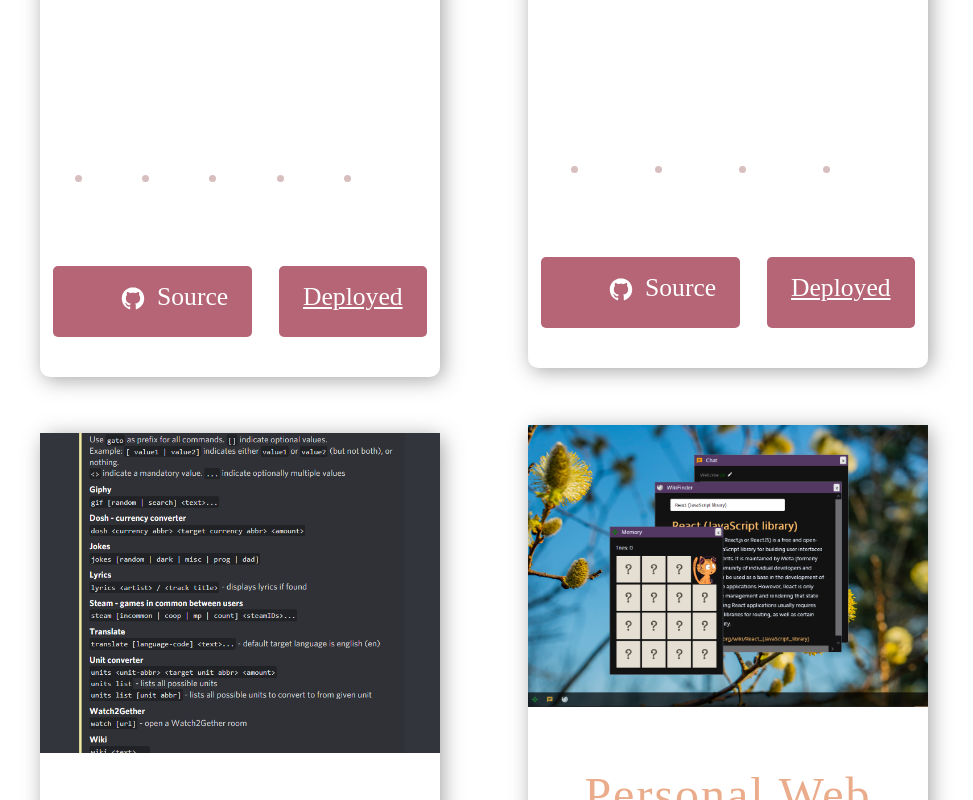
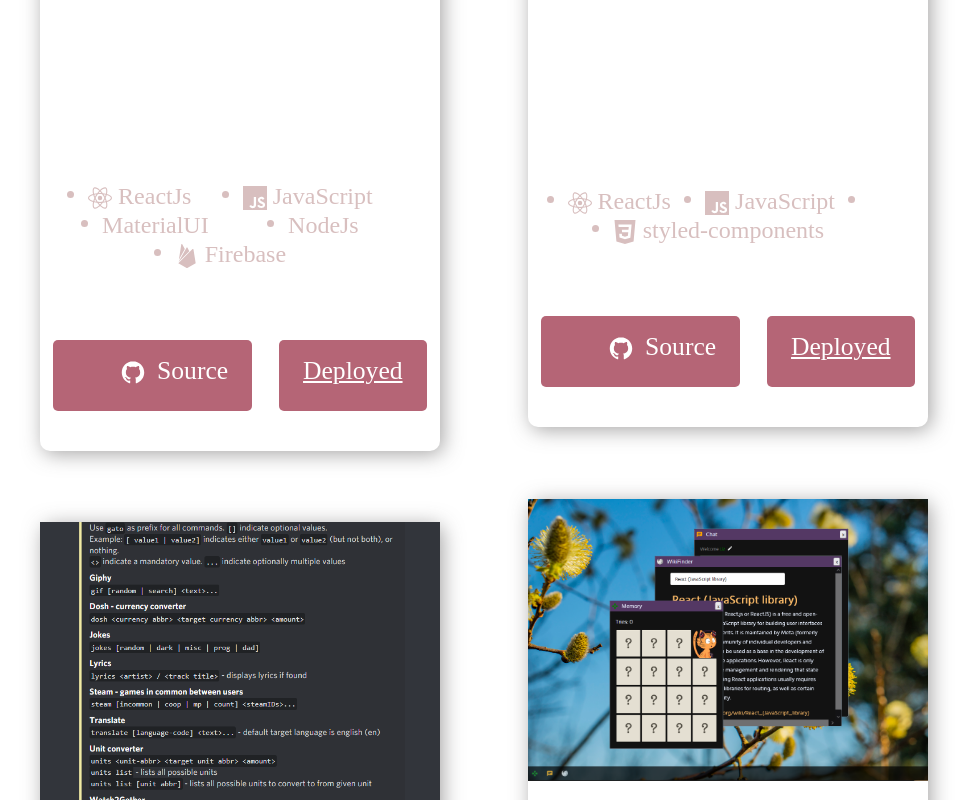
Before and after one commit to lizdahlstrom/lizdahlstrom.dev, a Next.js app: page / in a window 1280 px wide. Shown: the part 1620-2420 px from the top of the page, without its empty margins (156-1129 px from the left). Built offline with nearby package versions, Linux system fonts and the light colour scheme.

Commit message:
Fix tag chip icons

```diff
--- a/project-posts/pwd.md
+++ b/project-posts/pwd.md
@@ -3,7 +3,7 @@ title: 'Personal Web Desktop'
 date: 'May 20, 2020'
 excerpt: 'An SPA that simulates a desktop that the user can open different windows and applications on.'
 image: 'pwd.png'
-tags: [ 'ReactJs', 'JavaScript', 'NextJs', 'styled-components' ]
+tags: [ 'ReactJs', 'JavaScript', 'Web Sockets' ]
 source: 'https://github.com/lizdahlstrom/lizdahlstrom.dev'
 ---
 
--- a/src/components/ProjectCard/ProjectCardStyles.js
+++ b/src/components/ProjectCard/ProjectCardStyles.js
@@ -86,6 +86,7 @@ export const TagList = styled.ul`
   justify-content: space-around;
   padding: 2rem;
   flex-wrap: wrap;
+  padding-top: 3rem;
 `;
 export const Tag = styled.li`
   color: #d8bfbf;
--- a/src/components/TagChip/TagChip.jsx
+++ b/src/components/TagChip/TagChip.jsx
@@ -4,15 +4,15 @@ import * as SI from 'react-icons/si';
 import tags from '../../constants/tags';
 
 function TagChip({ icon }) {
-  const iconType = icon || 'DiCode';
-  const tagIcon = iconType[0] === 'd' ? DI[iconType] : SI[iconType];
+  const iconType = icon || 'Code';
+  const tagIcon = iconType[0] === 'd' ? DI[`Di${iconType}`] : SI[tags[iconType]];
 
   return (
     <span style={{ marginRight: '0.8em', verticalAlign: 'middle' }}>
       {tagIcon ? React.createElement(tagIcon, { style: { verticalAlign: 'sub' } }) : ''}
       {' '}
       {' '}
-      {Object.keys(tags).find((key) => tags[key] === icon)}
+      {Object.keys(tags).find((key) => key === icon)}
     </span>
   );
 }
```
